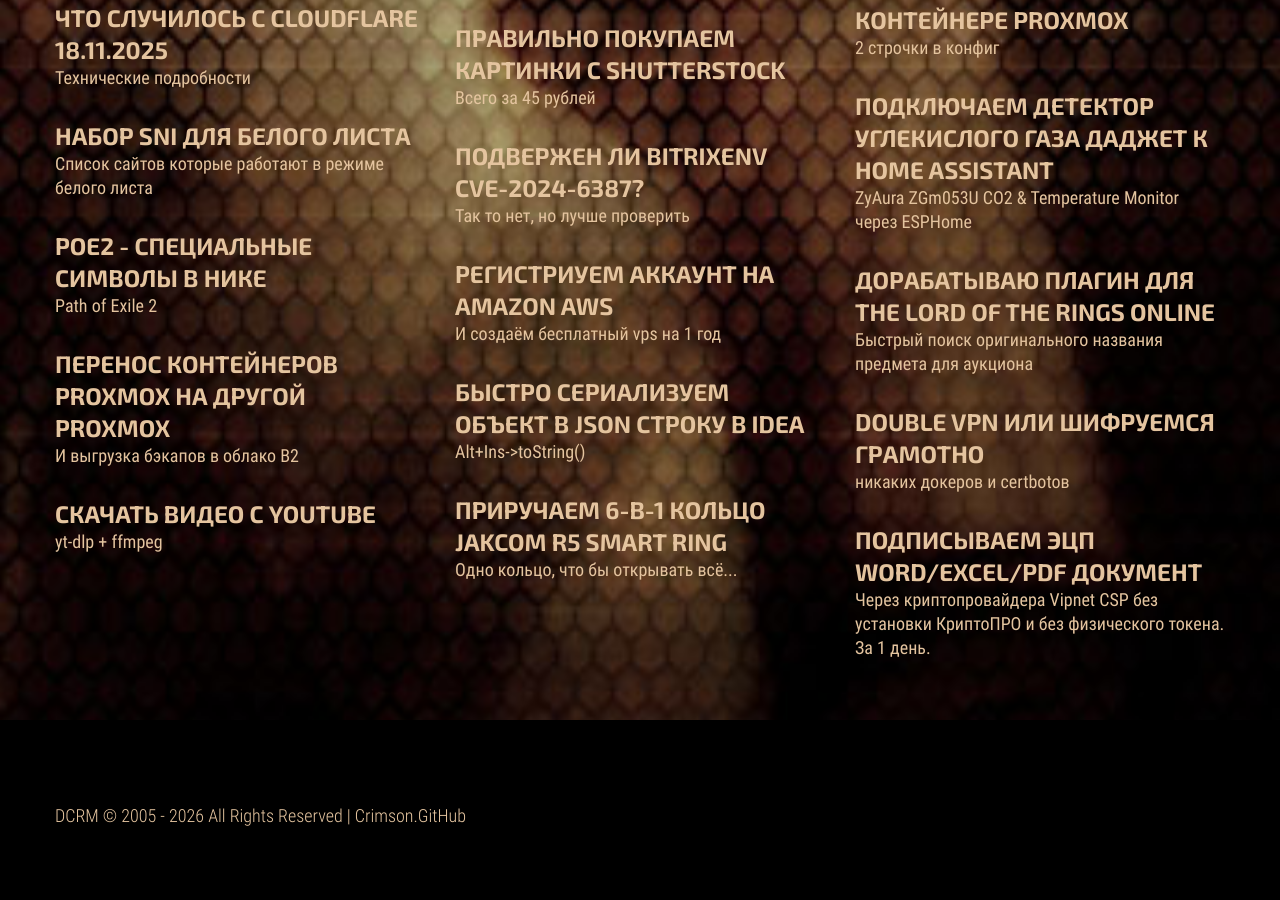
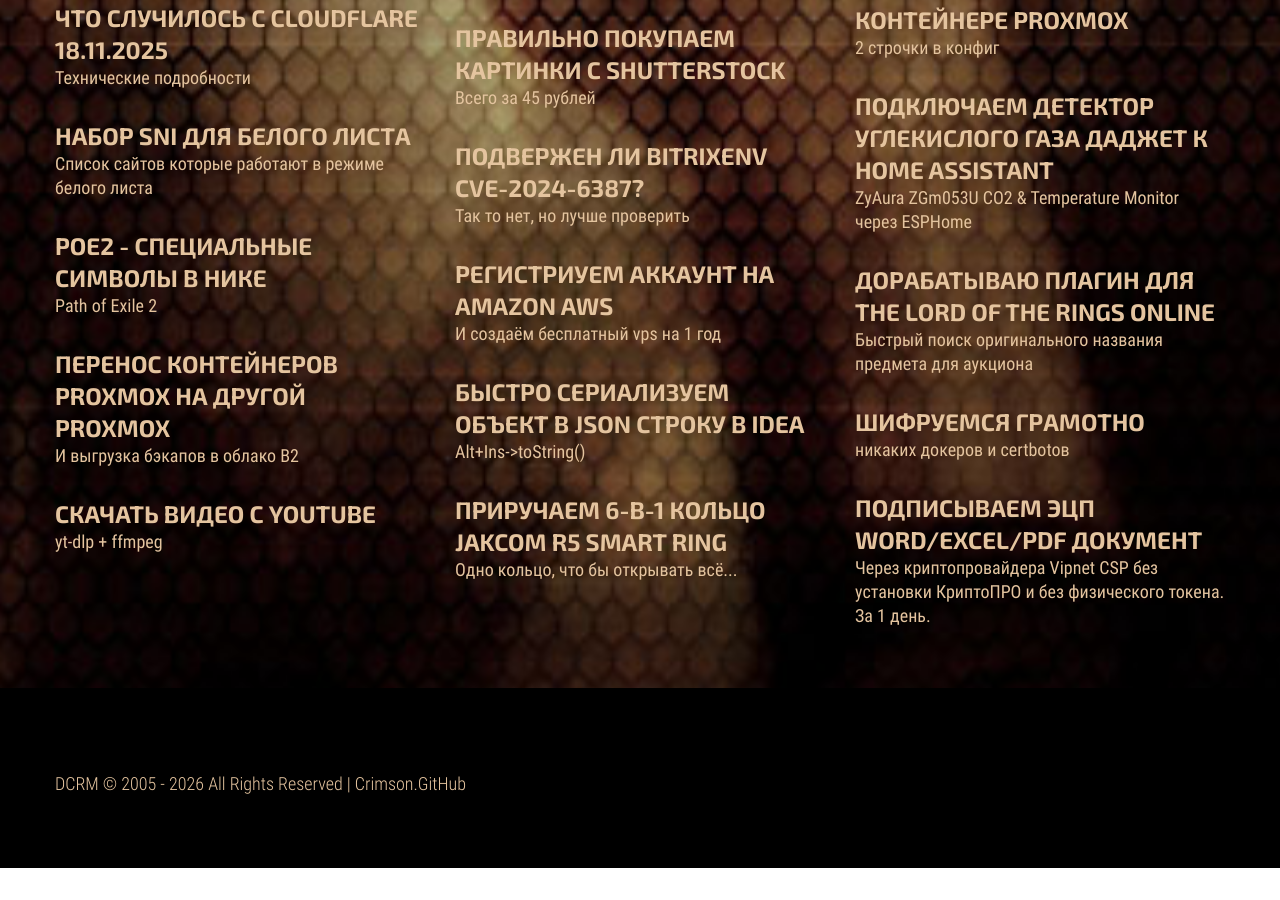
Before and after one commit to william-aqn/blog, a Jekyll site: the page built from index.html, in a window 1280 px wide and 900 px high, scrolled down 3282 px. Built offline with Jekyll 4.4.1, drawn with Linux system fonts in a browser that asks for light colours; a script that is not in the unit is left out; after the commit the page ends 4150 px from its top, so only the background shows below that.

Commit message:
Update 2022-08-17-shadow-cloudflare.md

```diff
--- a/_posts/2022-08-17-shadow-cloudflare.md
+++ b/_posts/2022-08-17-shadow-cloudflare.md
@@ -1,10 +1,10 @@
 ---
 layout: post
-title: "Double VPN или шифруемся грамотно"
+title: "Шифруемся грамотно"
 description: никаких докеров и certbotoв
 tags: vpn
 ---
-# Дабл впн или шифруемся грамотно (никаких докеров и certbotoв)
+# Шифруемся грамотно (никаких докеров и certbotoв)
 
 ## Точка входа Cloudflare, точка выхода - ваша vps
 
```
